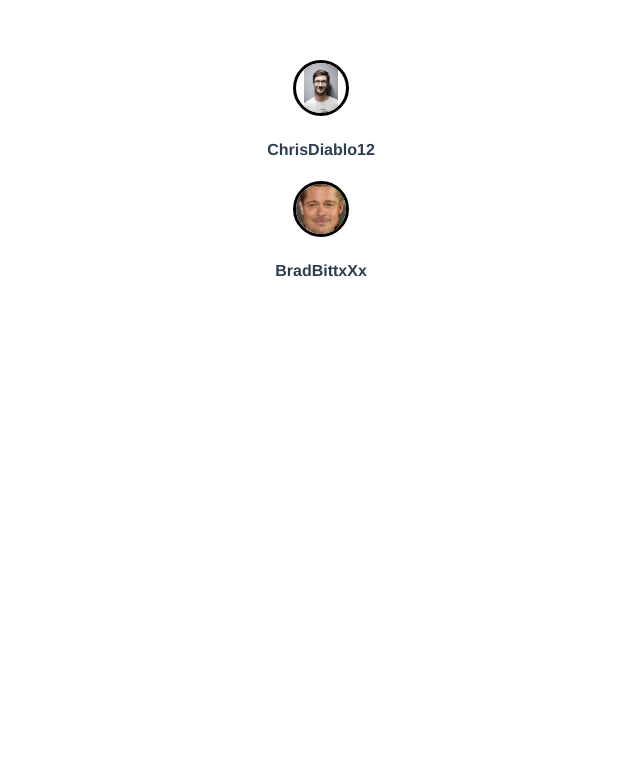
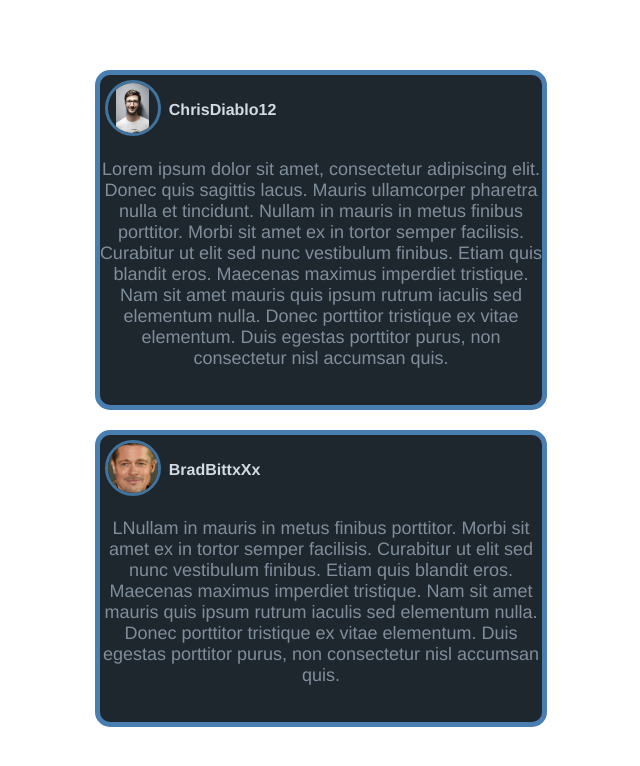
Before and after one commit to TristanB12/LFS_todolist_2020, a Vue app: page / in a window 1280 px wide. Shown: the top 766 px of the page, without its empty margins (319-959 px from the left). Built offline with nearby package versions, Linux system fonts and the light colour scheme.

Commit message:
content display

```diff
--- a/src/App.vue
+++ b/src/App.vue
@@ -22,7 +22,7 @@ export default {
           },
           post_content: {
             text: 'Lorem ipsum dolor sit amet, consectetur adipiscing elit. Donec quis sagittis lacus. Mauris ullamcorper pharetra nulla et tincidunt. Nullam in mauris in metus finibus porttitor. Morbi sit amet ex in tortor semper facilisis. Curabitur ut elit sed nunc vestibulum finibus. Etiam quis blandit eros. Maecenas maximus imperdiet tristique. Nam sit amet mauris quis ipsum rutrum iaculis sed elementum nulla. Donec porttitor tristique ex vitae elementum. Duis egestas porttitor purus, non consectetur nisl accumsan quis.',
-            photo: '',
+            photo: null,
           },
           stats: {
             likes: 521,
@@ -35,8 +35,8 @@ export default {
             profile_picture: 'bradpitt',
           },
           post_content: {
-            text: 'Lorem ipsum dolor sit amet, consectetur adipiscing elit. Donec quis sagittis lacus. Mauris ullamcorper pharetra nulla et tincidunt. Nullam in mauris in metus finibus porttitor. Morbi sit amet ex in tortor semper facilisis. Curabitur ut elit sed nunc vestibulum finibus. Etiam quis blandit eros. Maecenas maximus imperdiet tristique. Nam sit amet mauris quis ipsum rutrum iaculis sed elementum nulla. Donec porttitor tristique ex vitae elementum. Duis egestas porttitor purus, non consectetur nisl accumsan quis.',
-            photo: '',
+            text: 'LNullam in mauris in metus finibus porttitor. Morbi sit amet ex in tortor semper facilisis. Curabitur ut elit sed nunc vestibulum finibus. Etiam quis blandit eros. Maecenas maximus imperdiet tristique. Nam sit amet mauris quis ipsum rutrum iaculis sed elementum nulla. Donec porttitor tristique ex vitae elementum. Duis egestas porttitor purus, non consectetur nisl accumsan quis.',
+            photo: null,
           },
           stats: {
             likes: 20512,
@@ -58,7 +58,6 @@ export default {
   -webkit-font-smoothing: antialiased;
   -moz-osx-font-smoothing: grayscale;
   text-align: center;
-  color: #2c3e50;
   margin-top: 60px;
 }
 
--- a/src/components/postContent.vue
+++ b/src/components/postContent.vue
@@ -1 +1,32 @@
-vb
+<template>
+    <div class="post-content">
+        <p>{{ postContent.text }}</p>
+        <img :src="profilePicturePath" alt="">
+    </div>
+</template>
+
+<script>
+    export default {
+        name: 'postContent',
+        props: {
+            postContent: {
+                type: Object,
+                default: () => {},
+            },
+        },
+        computed: {
+            profilePicturePath() {
+                if (!this.postContent.photo)
+                    return;
+                return require(`../assets/${this.postContent.photo}.jpg`);
+            }
+        },
+    }
+</script>
+
+<style lang="scss" scoped>
+p {
+    color: #808e9b;
+    font-size: 18px;
+}
+</style>
--- a/src/components/postItem.vue
+++ b/src/components/postItem.vue
@@ -1,21 +1,24 @@
 <template>
     <div class="post-item">
         <postUser :postUser="postItem.post_user"></postUser>
+        <postContent :postContent="postItem.post_content"></postContent>
     </div>
 </template>
 
 <script>
 import postUser from '@/components/postUser.vue';
+import postContent from '@/components/postContent.vue';
 
     export default {
         name: 'postItem',
         components: {
             postUser,
+            postContent,
         },
         props: {
             postItem: {
                 type: Object,
-                default: () => {}
+                default: () => {},
             },
         },
     }
@@ -23,4 +26,11 @@ import postUser from '@/components/postUser.vue';
 
 <style lang="scss" scoped>
 
+.post-item {
+    border: 5px solid #487eb0;
+    width: 35%;
+    margin: 10px auto 10px auto;
+    border-radius: 15px;
+    background-color: #1e272e;
+}
 </style>
--- a/src/components/postList.vue
+++ b/src/components/postList.vue
@@ -1,5 +1,5 @@
 <template>
-    <div class="postList">
+    <div class="post-list">
         <postItem v-for="item in postList" :key="item.id" :postItem="item"></postItem>
     </div>
 </template>
@@ -22,5 +22,9 @@ import postItem from '@/components/postItem.vue';
 </script>
 
 <style lang="scss" scoped>
-
+.post-list {
+    display: flex;
+    flex-direction: column;
+    text-align: center;
+}
 </style>
--- a/src/components/postUser.vue
+++ b/src/components/postUser.vue
@@ -31,15 +31,31 @@
 .circular-image {
     display: inline-block;
     position: relative;
+    margin-right: 8px;
     width: 50px;
     height: 50px;
     overflow: hidden;
     border-radius: 50%;
-    border: 3px solid black;
+    border: 3px solid #40739e;
 }
 
 .profile-picture {
     width: auto;
     height: 100%;
 }
+
+.post-user {
+    display: flex;
+    margin: 5px;
+}
+
+.post-user h4 {
+    color: #d2dae2;
+}
+
+.post-user h4:hover {
+    text-decoration: underline #d2dae2;
+    cursor: pointer;
+}
+
 </style>
```
